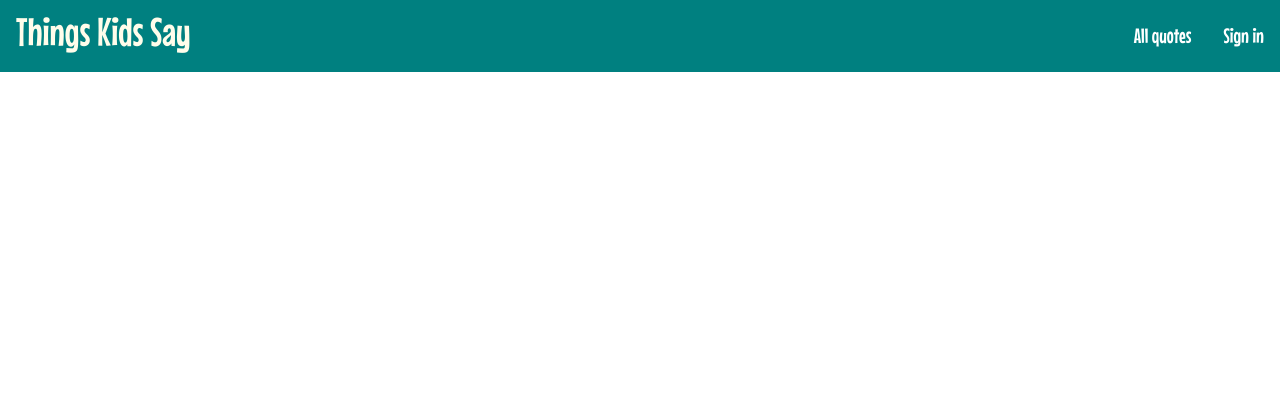
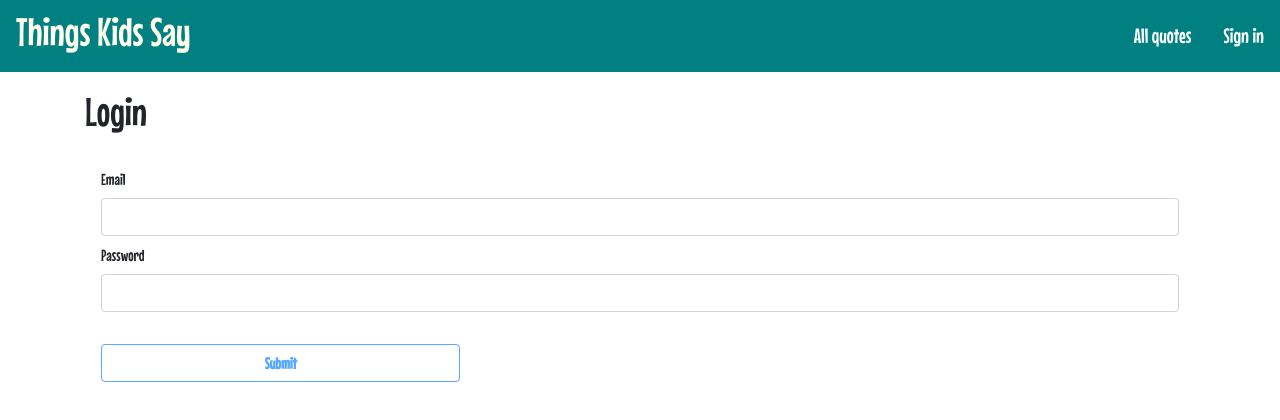
Before and after one commit to BC1985/things-kids-say, a React (Create React App) app: page /login in a window 1280 px wide. Shown: the top 420 px of the page. Built offline with nearby package versions, Linux system fonts and the light colour scheme; no server answers.

Commit message:
Create login component

```diff
--- a/src/App.js
+++ b/src/App.js
@@ -9,6 +9,7 @@ import FullList from "./components/FullList/FullList";
 import LandingPage from "./components/LandingPage/LandingPage"
 import RandomQuote from "./components/RandomQuote/RandomQuote";
 import SignIn from "./components/Sign-In/Sign-in";
+import Login from "./components/Login/login";
 
 function App() {
 
@@ -23,6 +24,7 @@ function App() {
           <Route path="/random" component={RandomQuote} />
           <Route path="/add" component={AddQuote} />
           <Route path="/sign-in" component={SignIn} />
+          <Route path="/login" component={Login} />
         </ContextProvider>
       </Switch>
     </Router>
--- /dev/null
+++ b/src/components/Login/login.js
@@ -0,0 +1,39 @@
+import React, { useState } from "react";
+
+function Login() {
+  const [email, setEmail] = useState("");
+  const [password, setPassword] = useState("");
+  const [error, setError] = useState("");
+
+
+  const handleSubmit = e => {
+    e.preventDefault();
+  };
+
+  const isEnabled = email && password
+  return (
+    <div className="container childish-font">
+      <h1 className="mt-3 ">Login</h1>
+      <form className="form-group p-3" onSubmit={handleSubmit}>
+          <label className="col-form-label">Email</label>
+        <input
+            className="form-control"
+          type="text"
+          value={email}
+          onChange={e => setEmail(e.target.value)}
+        />
+        <label className="col-form-label">Password</label>
+        <input
+        className="form-control"
+          type="text"
+          value={password}
+          onChange={e => setPassword(e.target.value)}
+        />
+        <p className="mt-2 text-danger">{error ?error : " "}</p>
+        <button type="submit" className="btn btn-outline-primary font-weight-bold col-sm-4 mt-3" disabled={!isEnabled}>Submit</button>
+      </form>
+    </div>
+  );
+}
+
+export default Login;
```
